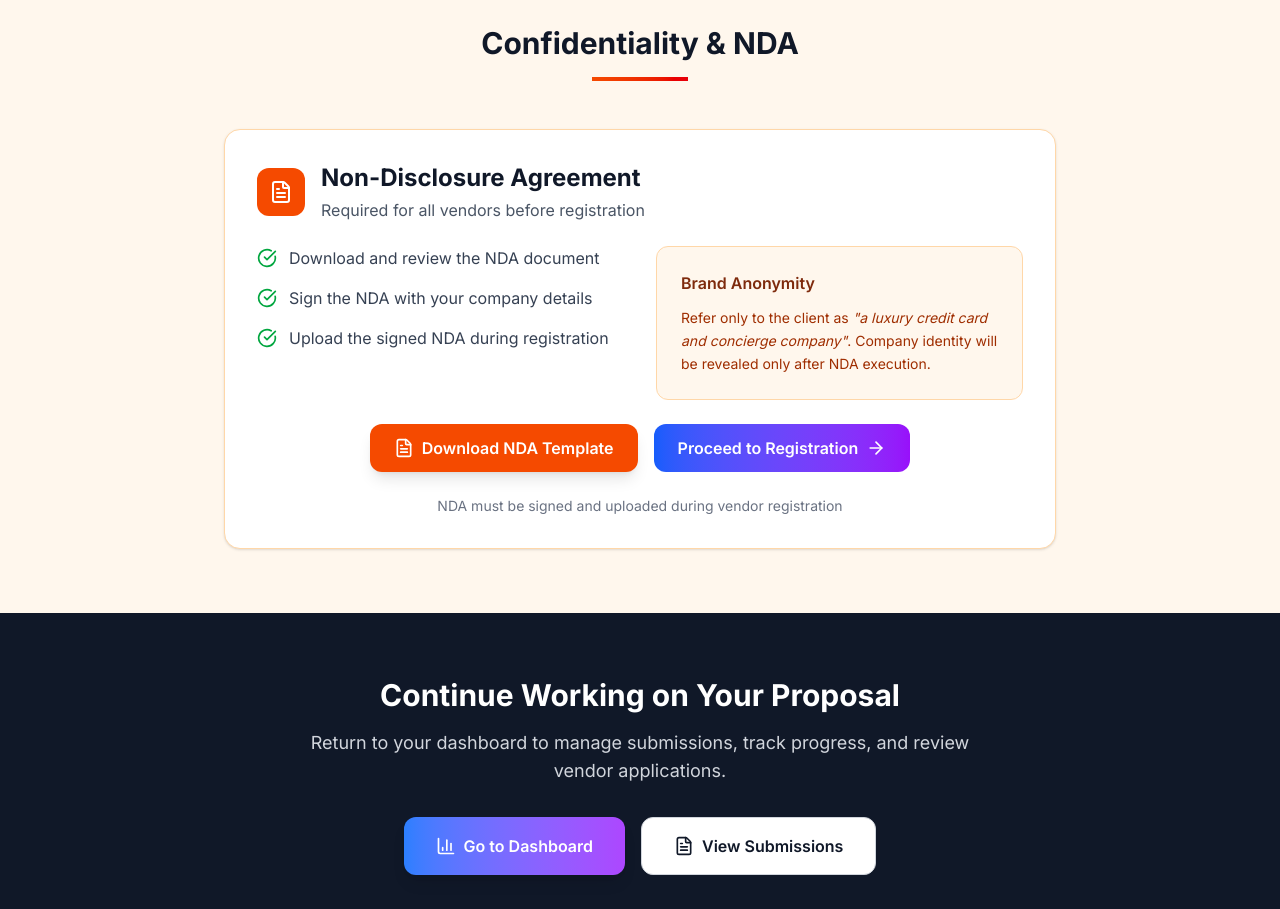
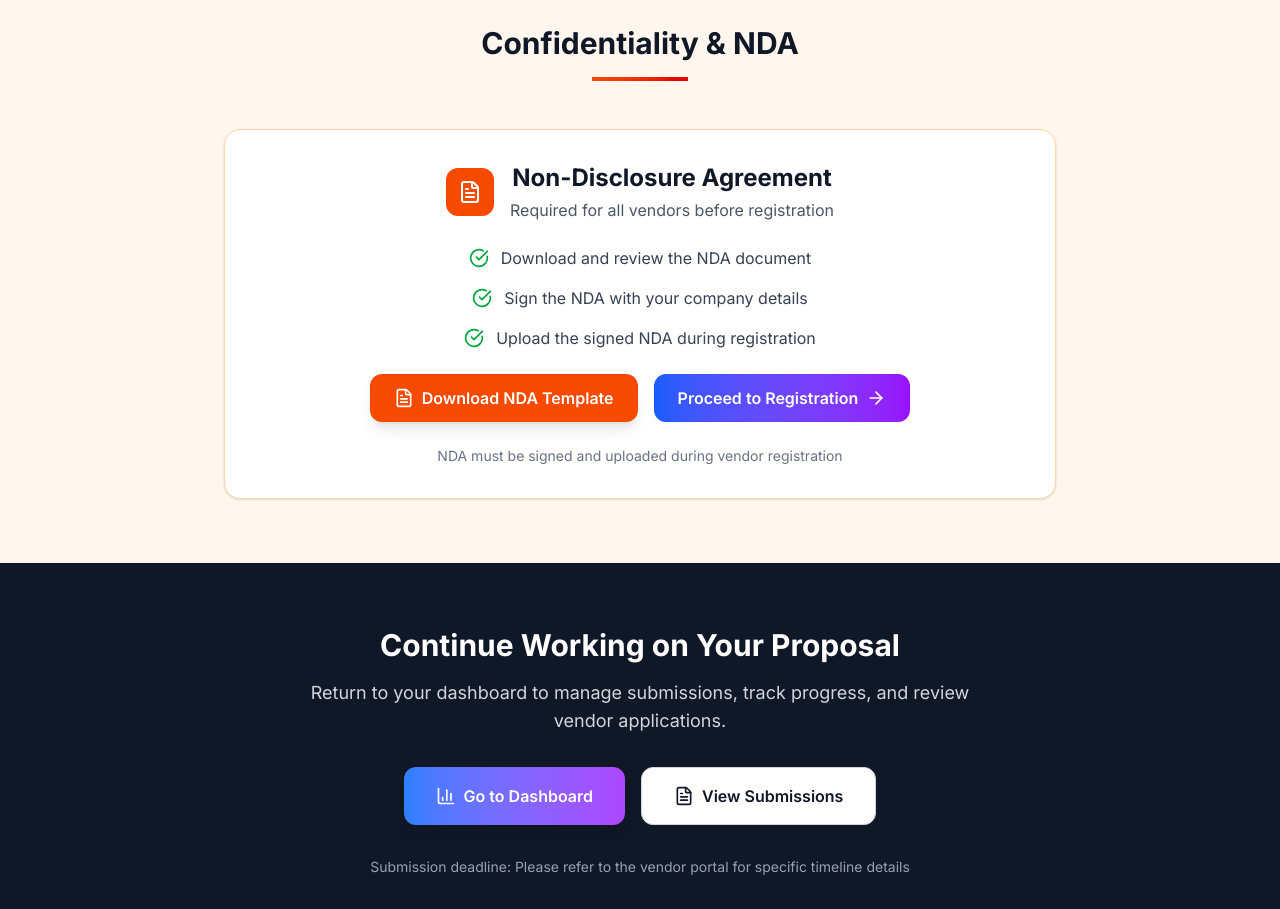
Before and after one commit to Billu07/rfp-bidding-system, a React (Vite) app in the folder frontend/: page / in a window 1280 px wide. Shown: the part 4420-5329 px from the top of the page. Built offline with nearby package versions, Linux system fonts and the light colour scheme; no server answers; sample sign-in values are in the browser's storage.

Commit message:
Confidentiality

```diff
--- a/frontend/src/components/LandingPage.tsx
+++ b/frontend/src/components/LandingPage.tsx
@@ -737,8 +737,8 @@ export default function LandingPage() {
                 <div className="w-24 h-1 bg-gradient-to-r from-orange-600 to-red-600 mx-auto"></div>
               </div>
 
-              <div className="bg-white rounded-2xl p-8 shadow-sm border border-orange-200">
-                <div className="flex items-center mb-6">
+              <div className="bg-white rounded-2xl p-8 shadow-sm border border-orange-200 text-center">
+                <div className="flex items-center mb-6 justify-center">
                   <div className="w-12 h-12 bg-orange-600 rounded-xl flex items-center justify-center mr-4">
                     <FileText className="h-6 w-6 text-white" />
                   </div>
@@ -752,38 +752,26 @@ export default function LandingPage() {
                   </div>
                 </div>
 
-                <div className="grid md:grid-cols-2 gap-8 mb-6">
+                <div className="max-w-2xl mx-auto mb-6">
                   <div className="space-y-4">
-                    <div className="flex items-start">
+                    <div className="flex items-start justify-center">
                       <CheckCircle className="h-5 w-5 text-green-600 mr-3 mt-0.5 flex-shrink-0" />
                       <span className="text-gray-700">
                         Download and review the NDA document
                       </span>
                     </div>
-                    <div className="flex items-start">
+                    <div className="flex items-start justify-center">
                       <CheckCircle className="h-5 w-5 text-green-600 mr-3 mt-0.5 flex-shrink-0" />
                       <span className="text-gray-700">
                         Sign the NDA with your company details
                       </span>
                     </div>
-                    <div className="flex items-start">
+                    <div className="flex items-start justify-center">
                       <CheckCircle className="h-5 w-5 text-green-600 mr-3 mt-0.5 flex-shrink-0" />
                       <span className="text-gray-700">
                         Upload the signed NDA during registration
                       </span>
                     </div>
-                  </div>
-
-                  <div className="bg-orange-50 rounded-xl p-6 border border-orange-200">
-                    <h4 className="font-semibold text-orange-900 mb-3">
-                      Brand Anonymity
-                    </h4>
-                    <p className="text-orange-800 text-sm leading-relaxed">
-                      Refer only to the client as{" "}
-                      <em>"a luxury credit card and concierge company"</em>.
-                      Company identity will be revealed only after NDA
-                      execution.
-                    </p>
                   </div>
                 </div>
 
```
